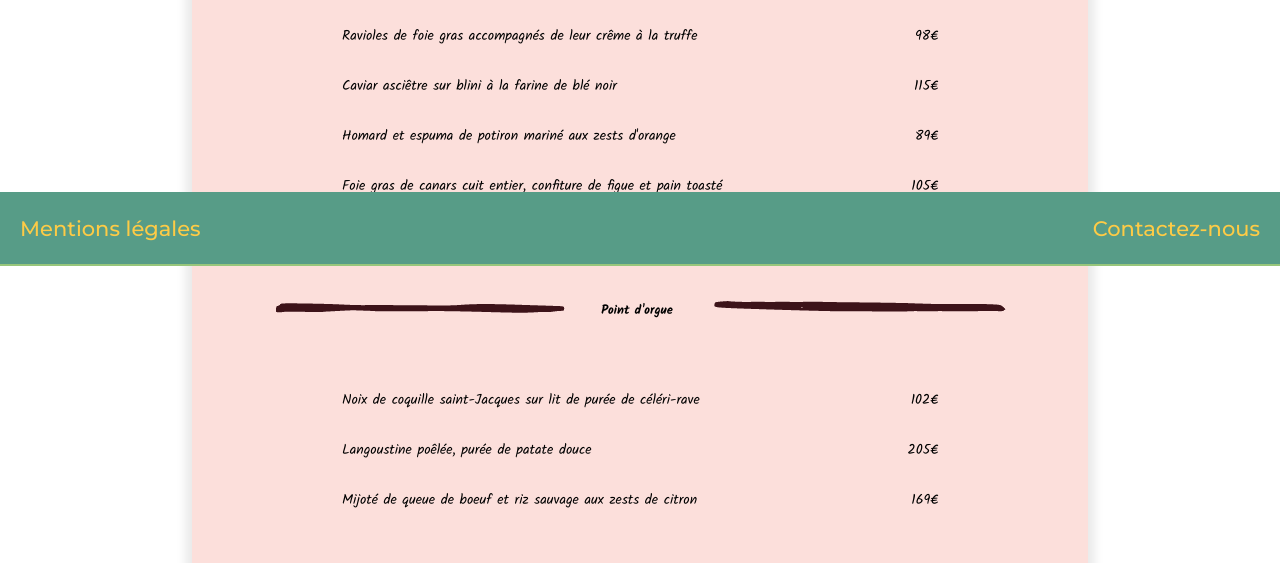
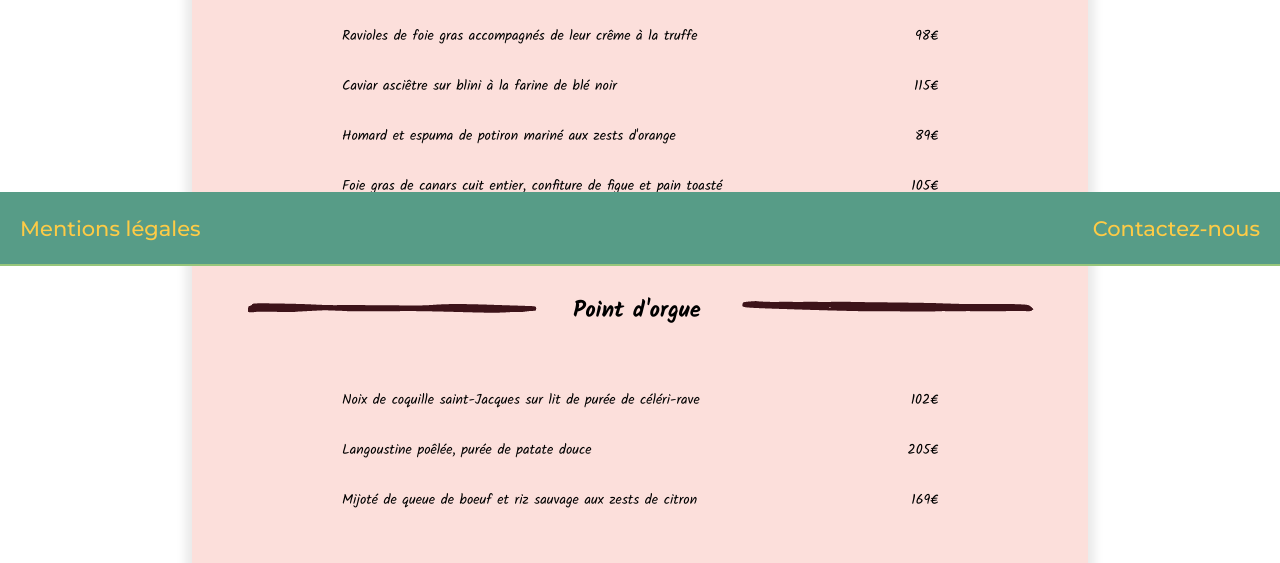
Before and after one commit to Julie-Beguier/Projet3-ohmyfood, a plain HTML site: page template/menu_lanote.html in a window 1280 px wide. Shown: the part 534-1097 px from the top of the page. Drawn offline with Linux system fonts and the light colour scheme; a web font is replaced by a local one.

Commit message:
update la note

```diff
--- a/template/menu_lanote.html
+++ b/template/menu_lanote.html
@@ -66,7 +66,7 @@
                             <div class="size-line">
                                 <img class="size-line" src="../images/ligne1note.png" alt="image d'un trait">
                             </div>
-                            <h3>Point d'orgue</h3>
+                            <h3 class="h3-2">Point d'orgue</h3>
                             <div class="size-line">
                                 <img class="size-line" src="../images/ligne2note.png" alt="image d'un trait">
                             </div>
```
